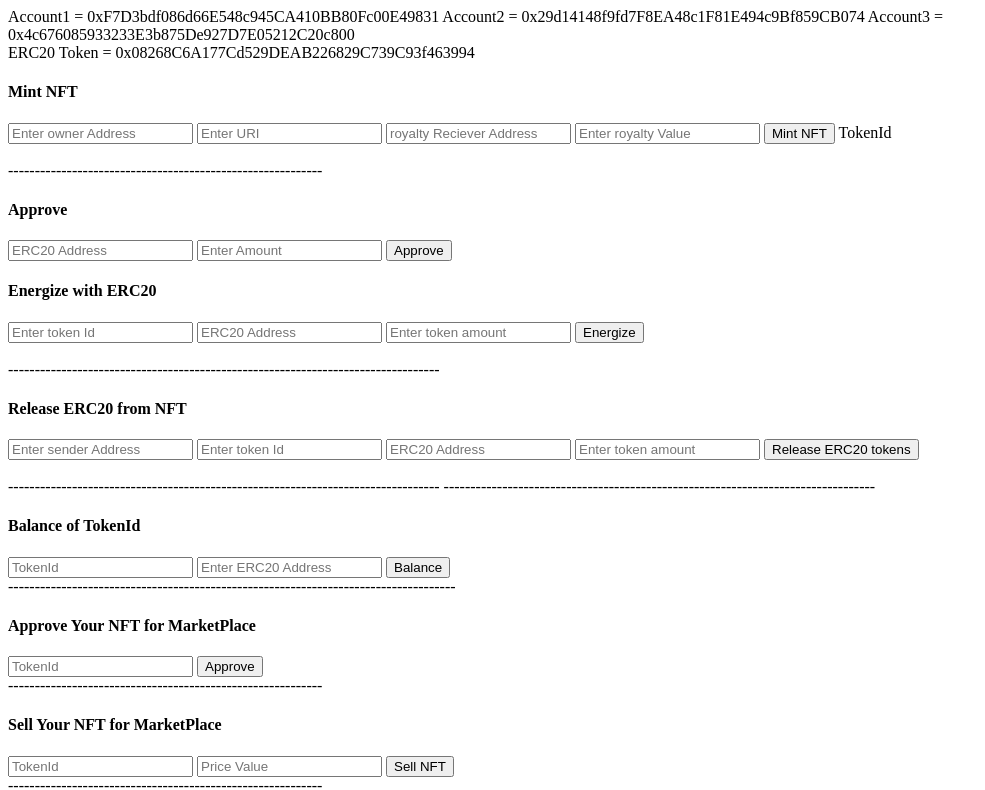
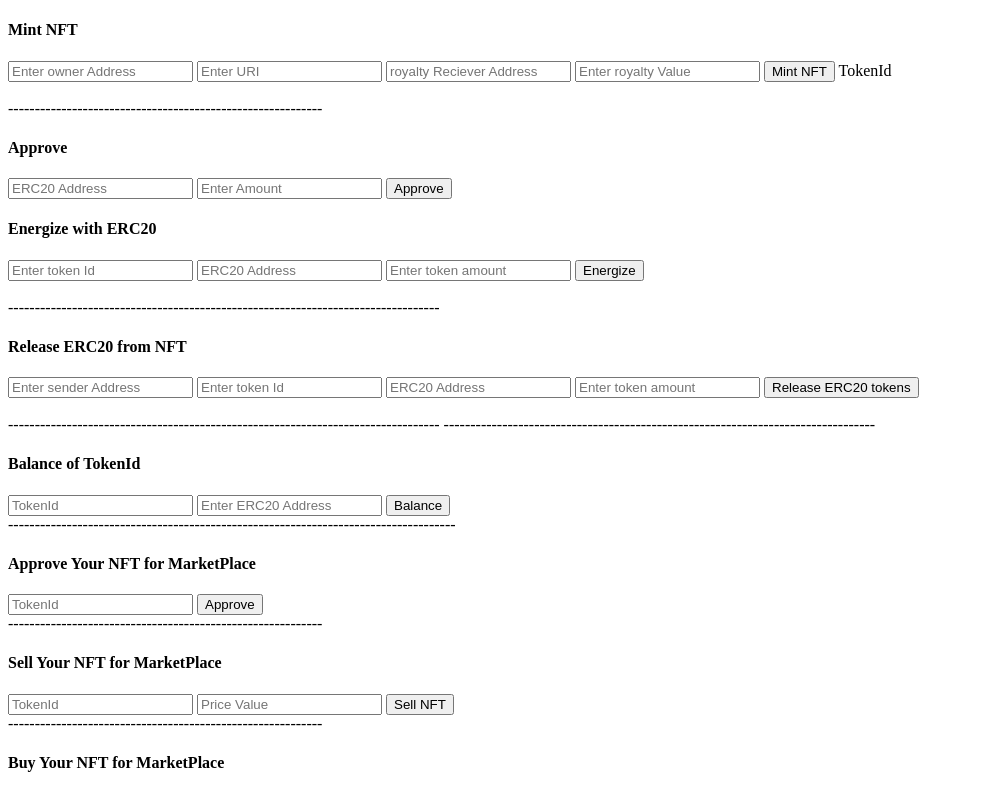
Before and after one commit to srsydv/Aconomy-Blockchain, a website: page index.html in a window 1280 px wide. Shown: the top 790 px of the page, without its empty margins (0-985 px from the left). Drawn offline with Linux system fonts and the light colour scheme; a script that the page names is missing.

Commit message:
Aconomy web3

```diff
--- a/index.html
+++ b/index.html
@@ -7,14 +7,15 @@
     <title>Aconomy</title>
   </head>
   <body>
-
+    <script type="module" src="https://cdn.jsdelivr.net/npm/web3@latest/dist/web3.min.js"></script>
+        <script type="module" src="main.js"></script>
 
     <div id="createItem">
-      <p1>Account1 = 0xF7D3bdf086d66E548c945CA410BB80Fc00E49831 </p1>
+      <!-- <p1>Account1 = 0xF7D3bdf086d66E548c945CA410BB80Fc00E49831 </p1>
       <p2>Account2 = 0x29d14148f9fd7F8EA48c1F81E494c9Bf859CB074 </p2>
       <p3>Account3 = 0x4c676085933233E3b875De927D7E05212C20c800 </p3>
       <br>
-      <p4>ERC20 Token = 0x08268C6A177Cd529DEAB226829C739C93f463994 </p4>
+      <p4>ERC20 Token = 0x08268C6A177Cd529DEAB226829C739C93f463994 </p4> -->
       <h4>Mint NFT</h4>
         <input
         type="text"
@@ -356,8 +357,7 @@
             <button id="btnWithdraw">Withdraw</button>
         </div>
     <!-- <button id="l">LandingPool</button> -->
-    <script type="module" src="https://cdn.jsdelivr.net/npm/web3@latest/dist/web3.min.js"></script>
-        <script type="module" src="main.js"></script>
+
 
   </body>
 </html>
```
